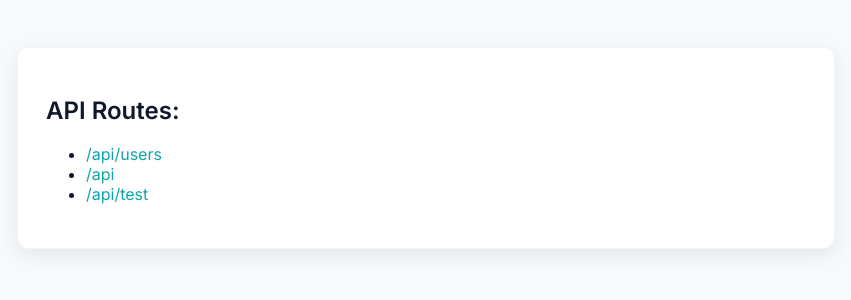
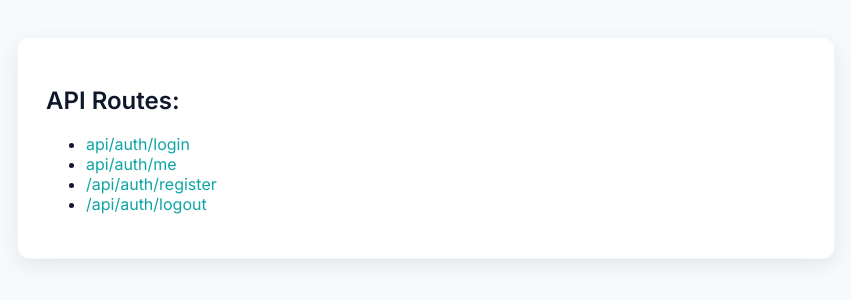
Before and after one commit to 5kydriven/cpsu-scholarship-nitro, a website: page index.html in a window 1280 px wide. Shown: the part 300-600 px from the top of the page, without its empty margins (214-1065 px from the left). Drawn offline with Linux system fonts and the light colour scheme.

Commit message:
chore: minor endpoint update

```diff
--- a/index.html
+++ b/index.html
@@ -5,7 +5,7 @@
 		<meta
 			name="viewport"
 			content="width=device-width,initial-scale=1" />
-		<title>Nitro Starter</title>
+		<title>CPSU-SCHOLARSHIP-API</title>
 		<link
 			rel="preconnect"
 			href="https://fonts.googleapis.com" />
@@ -24,9 +24,10 @@
 		<main class="card">
 			<h2>API Routes:</h2>
 			<ul>
-				<li><a href="/api/users">/api/users</a></li>
-				<li><a href="/api">/api</a></li>
-				<li><a href="/api/test">/api/test</a></li>
+				<li><a href="/api/users">api/auth/login</a></li>
+				<li><a href="/api">api/auth/me</a></li>
+				<li><a href="/api/test">/api/auth/register</a></li>
+				<li><a href="/api/test">/api/auth/logout</a></li>
 			</ul>
 		</main>
 	</body>
```
